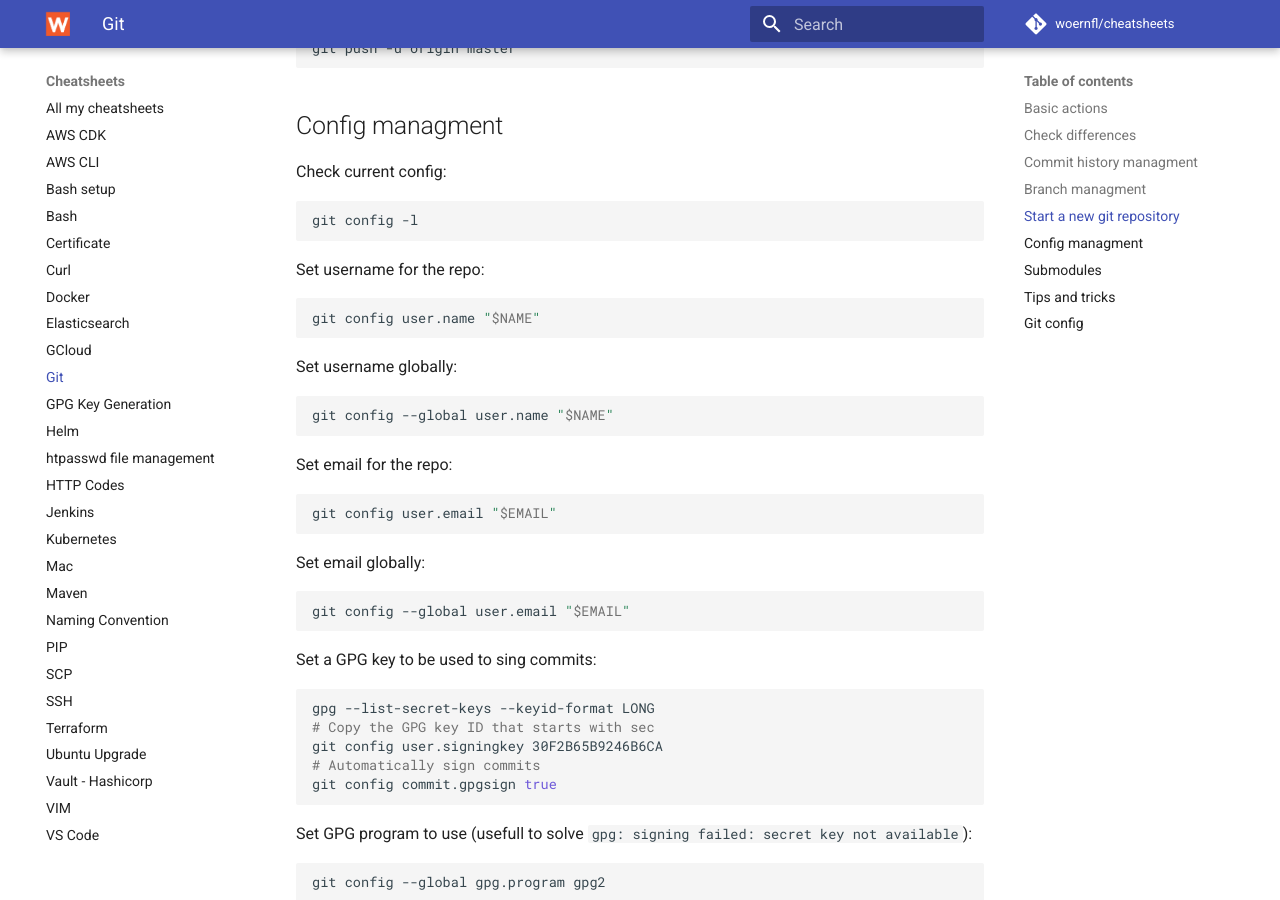
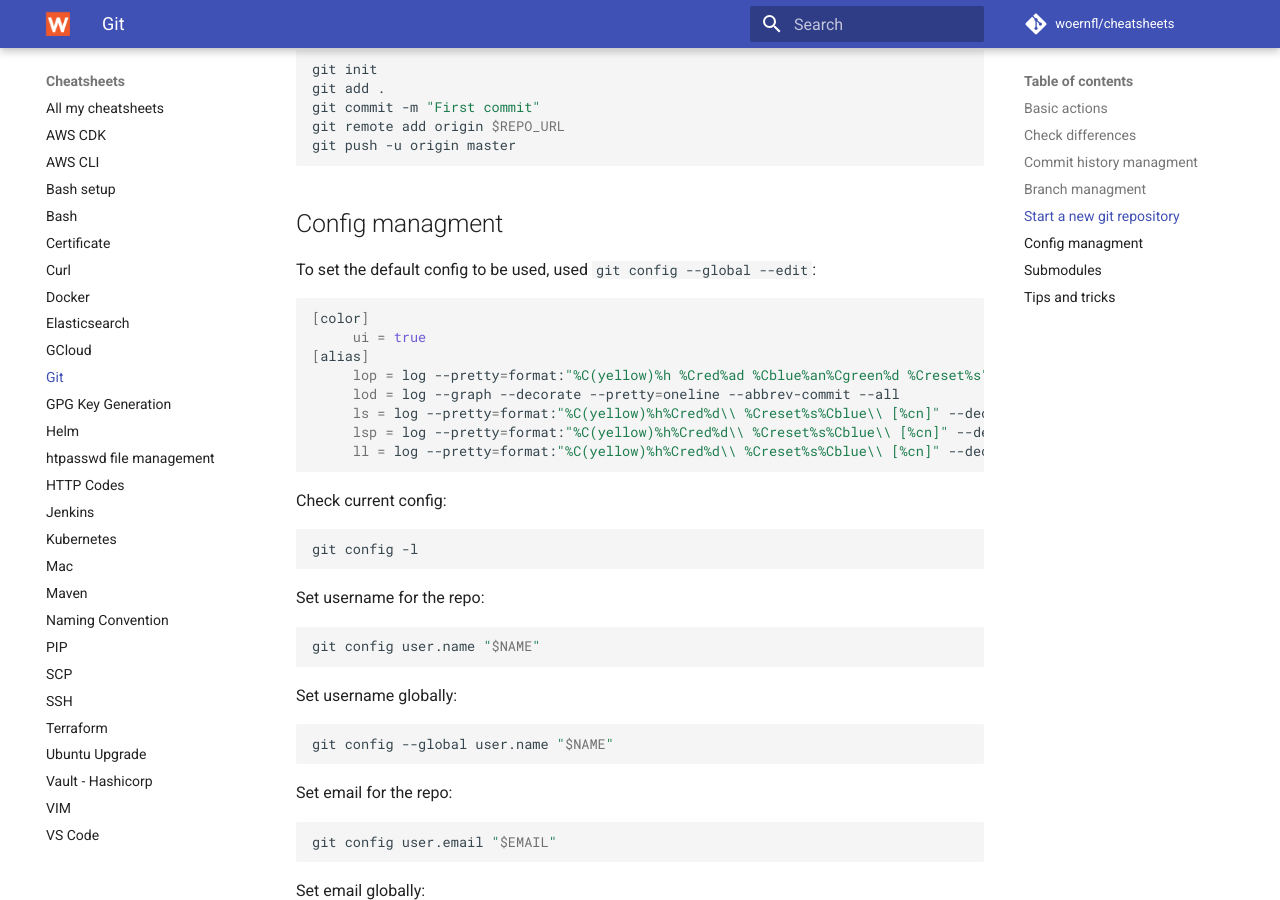
Before and after one commit to woernfl/cheatsheets, an MkDocs documentation site: the page built from docs/git.md, in a window 1280 px wide and 900 px high, scrolled down 3155 px. Built offline with MkDocs 1.6.1 and Material for MkDocs 9.7.7, drawn with Linux system fonts in a browser that asks for light colours; comment, search, counter and statistics services are not loaded; some of the changed text lies outside the part shown.

Commit message:
Update git.md

````diff
--- a/docs/git.md
+++ b/docs/git.md
@@ -126,6 +126,12 @@ Add file change to the last commit:
 git commit --am -s -m "$COMMIT_MESSAGE"
 ```
 
+Count the number of commits on a specific branch:
+
+```bash
+git rev-list --count $BRANCH_NAME
+```
+
 ## Branch managment
 
 Delete local branche:
@@ -177,6 +183,19 @@ git push -u origin master
 ```
 
 ## Config managment
+
+To set the default config to be used, used `git config --global --edit`:
+
+```bash
+[color]
+     ui = true
+[alias]
+     lop = log --pretty=format:"%C(yellow)%h %Cred%ad %Cblue%an%Cgreen%d %Creset%s" --date=short
+     lod = log --graph --decorate --pretty=oneline --abbrev-commit --all
+     ls = log --pretty=format:"%C(yellow)%h%Cred%d\\ %Creset%s%Cblue\\ [%cn]" --decorate
+     lsp = log --pretty=format:"%C(yellow)%h%Cred%d\\ %Creset%s%Cblue\\ [%cn]" --decorate -p
+     ll = log --pretty=format:"%C(yellow)%h%Cred%d\\ %Creset%s%Cblue\\ [%cn]" --decorate --numstat
+```
 
 Check current config:
 
@@ -328,18 +347,3 @@ Trigger the CI without making changes to the code base:
 ```bash
 git commit --allow-empty -s -m "Trigger CI"
 ```
-
-## Git config
-
-To set the git aliases, used `git config --global --edit`:
-
-```bash
-[color]
-     ui = true
-[alias]
-     lop = log --pretty=format:"%C(yellow)%h %Cred%ad %Cblue%an%Cgreen%d %Creset%s" --date=short
-     lod = log --graph --decorate --pretty=oneline --abbrev-commit --all
-     ls = log --pretty=format:"%C(yellow)%h%Cred%d\\ %Creset%s%Cblue\\ [%cn]" --decorate
-     lsp = log --pretty=format:"%C(yellow)%h%Cred%d\\ %Creset%s%Cblue\\ [%cn]" --decorate -p
-     ll = log --pretty=format:"%C(yellow)%h%Cred%d\\ %Creset%s%Cblue\\ [%cn]" --decorate --numstat
-```
````
